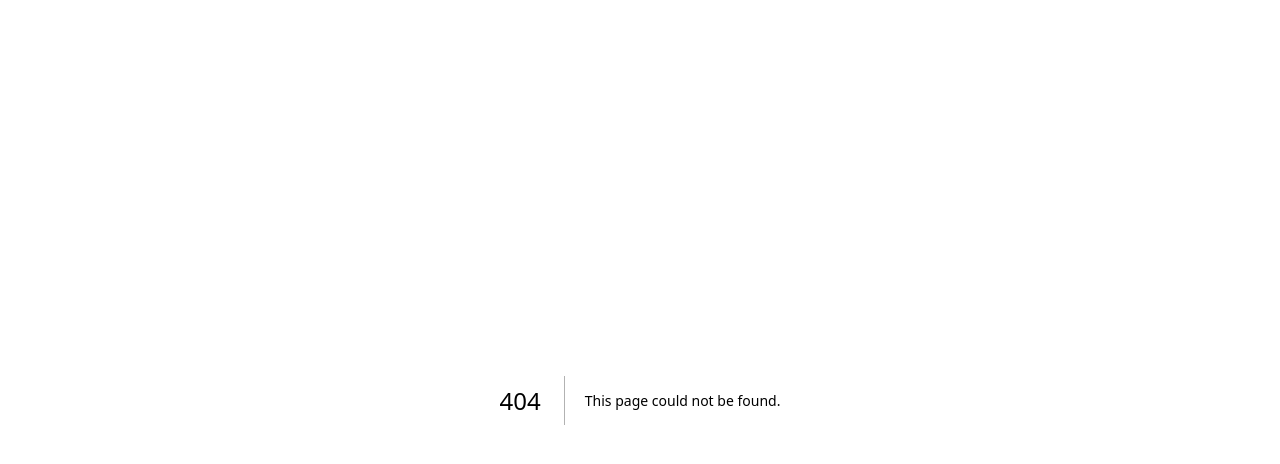
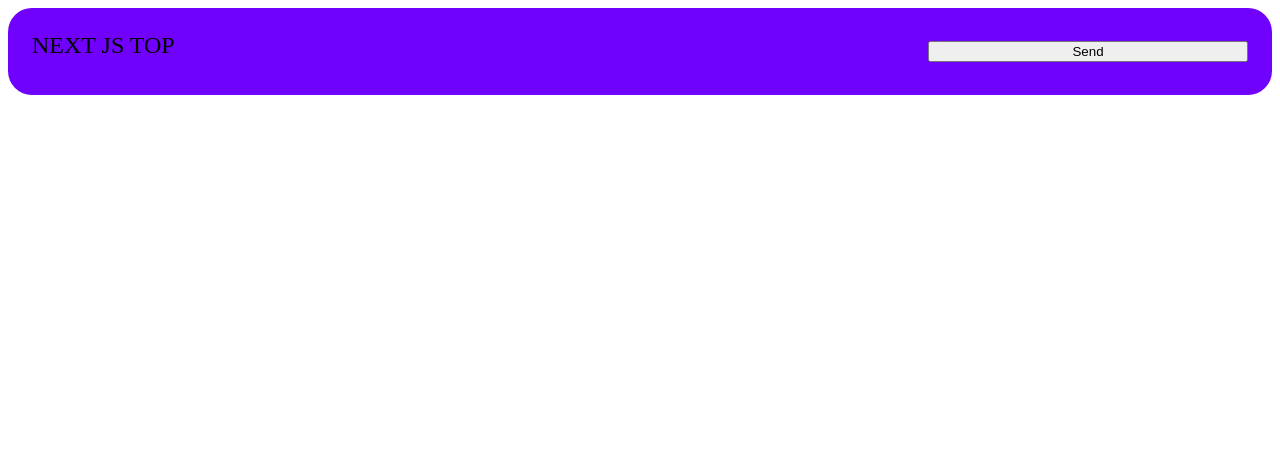
Before and after one commit to GlebKodrik/turbopack-style, a Next.js app: page /intensive in a window 1280 px wide. Before the commit this address had no page. Shown: the top 464 px of the page. Built offline with nearby package versions, Linux system fonts and the light colour scheme.

Commit message:
Удалил стили

```diff
--- /dev/null
+++ b/app/(pages)/(with-main-layout)/intensive/page.tsx
@@ -0,0 +1,11 @@
+import React from 'react';
+
+import { WhoItSuitableFor } from '@/entities/intensives';
+
+export default async function Intensives() {
+  return (
+    <>
+      <WhoItSuitableFor />
+    </>
+  );
+}
--- a/entities/intensives/ui/ChannelBanner.tsx
+++ b/entities/intensives/ui/ChannelBanner.tsx
@@ -11,7 +11,6 @@ export const ChannelBanner = () => {
       <div className={styles.bannerTitle}>NEXT JS TOP</div>
       <button
         type="button"
-        onClick={() => {}}
         className={styles.button}
       >
         Send
--- a/entities/intensives/ui/WhoItSuitableFor.tsx
+++ b/entities/intensives/ui/WhoItSuitableFor.tsx
@@ -1,3 +1,5 @@
+'use client';
+
 import React from 'react';
 
 import { ChannelBanner } from '@/entities/intensives/ui/ChannelBanner';
```
Also changed, not shown: app/(pages)/(with-main-layout)/intensive/[id]/page.tsx (deleted, +0 -9 lines).
